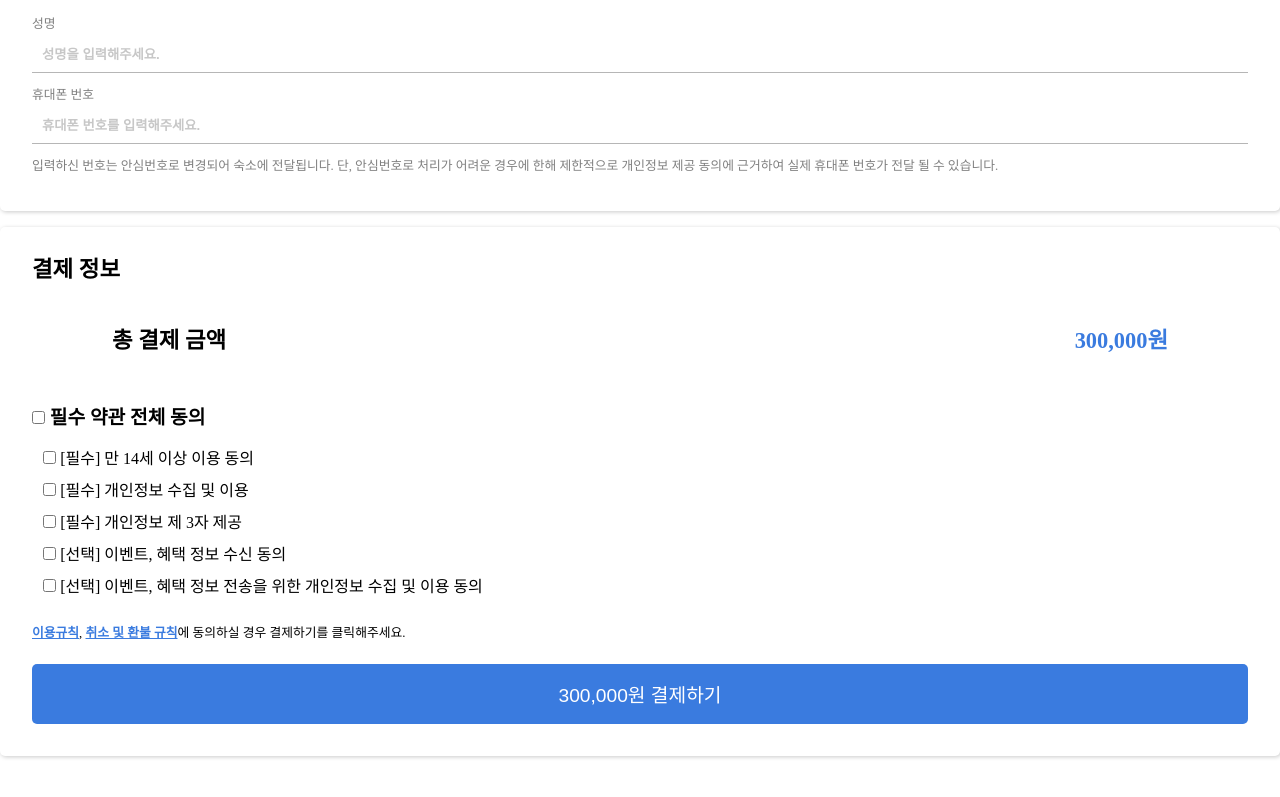
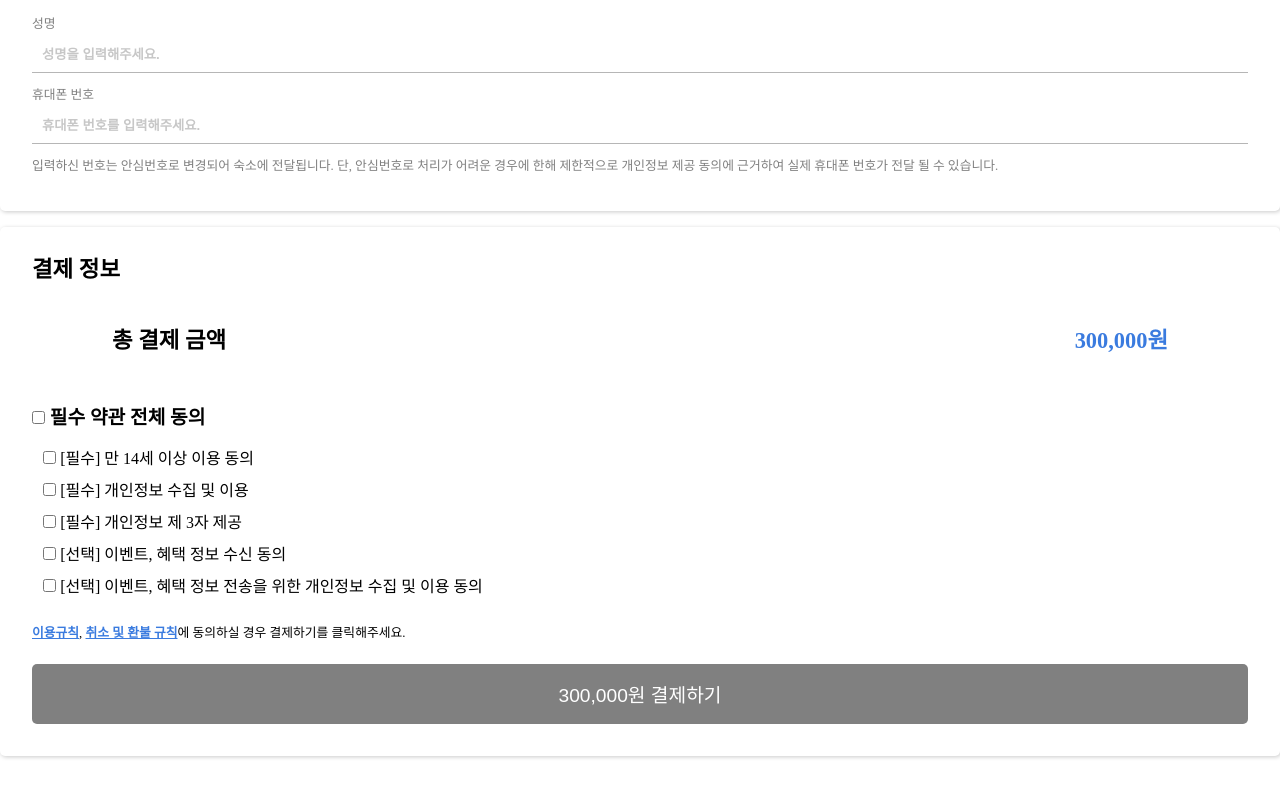
Before and after one commit to Shimpyo-House/Shimpyo_FE, a React (Vite) app: page /pay in a window 1280 px wide. Shown: the part 1399-2196 px from the top of the page. Built offline with nearby package versions, Linux system fonts and the light colour scheme.

Commit message:
Feat: 결제 페이지 UI 완

```diff
--- a/src/components/layout/Pay/Payment.tsx
+++ b/src/components/layout/Pay/Payment.tsx
@@ -117,7 +117,16 @@ const Payment = () => {
         결제하기를 클릭해주세요.
       </div>
 
-      <button css={PaymentButton}>300,000원 결제하기</button>
+      <button
+        css={PaymentButton}
+        style={{
+          backgroundColor: allAgree ? '#3a7bdf' : 'gray',
+          cursor: allAgree ? 'pointer' : 'not-allowed',
+        }}
+        disabled={!allAgree}
+      >
+        300,000원 결제하기
+      </button>
     </div>
   );
 };
```
